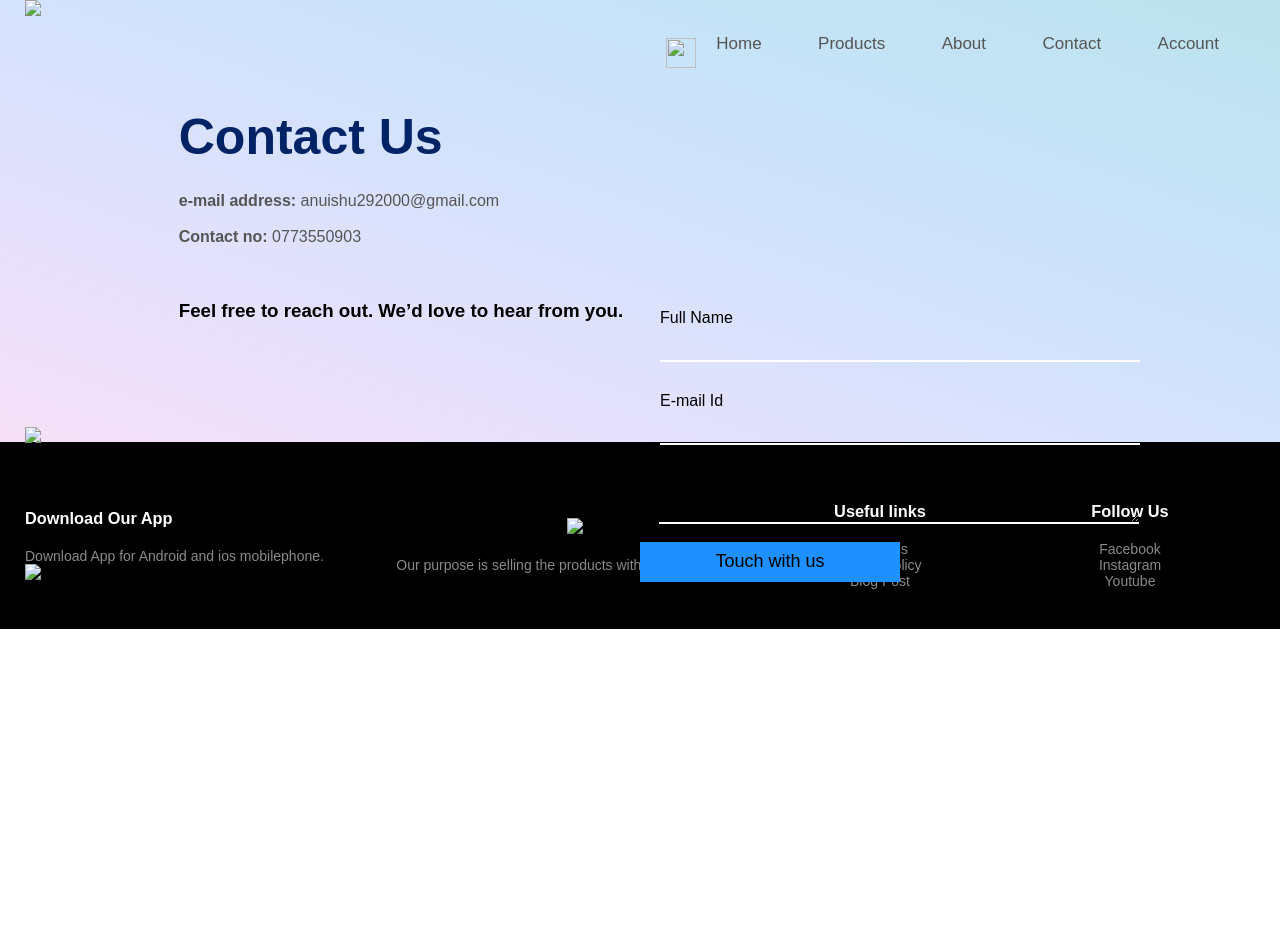
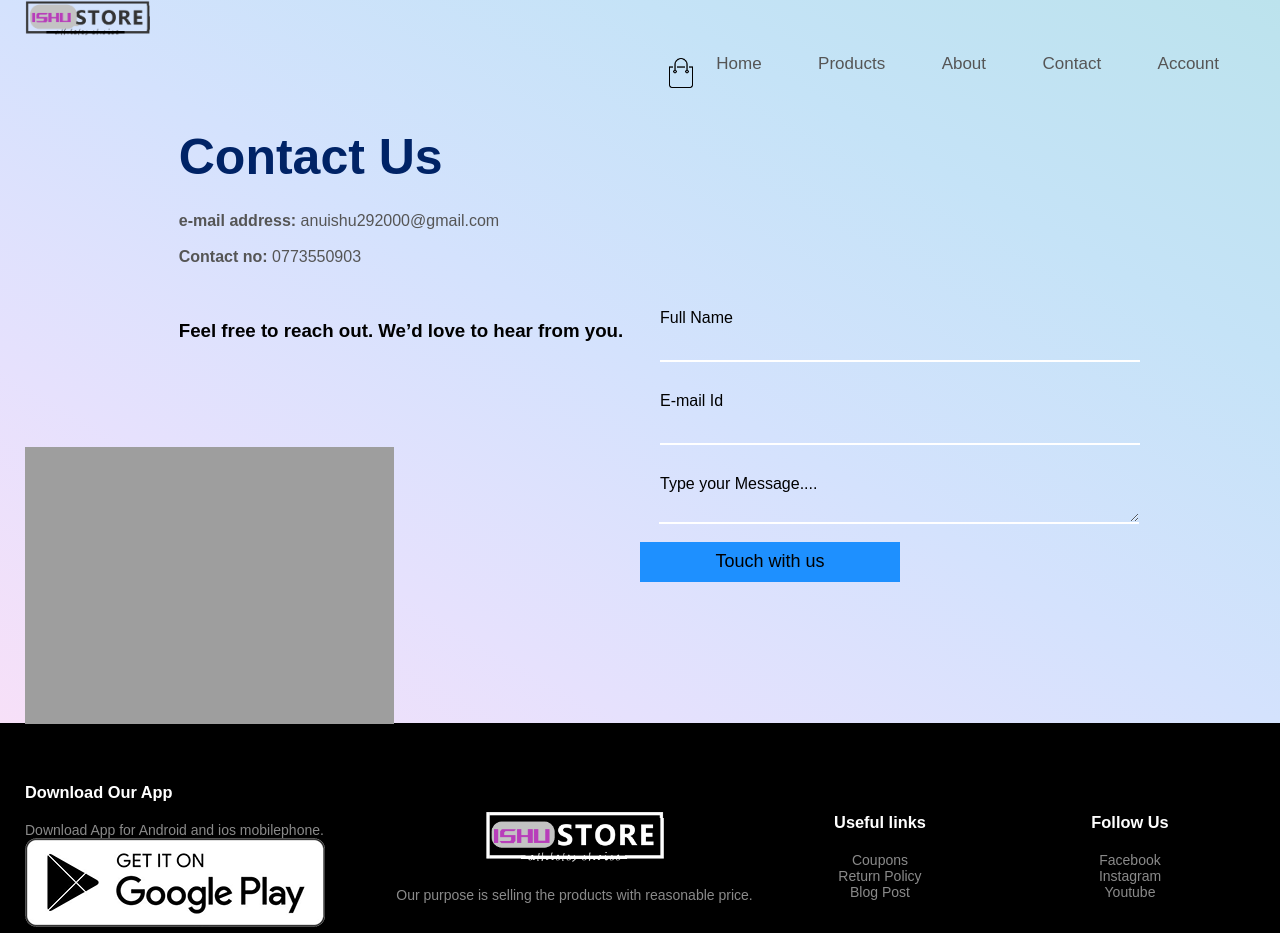
Before and after one commit to Ishvini29/store_website, a plain HTML site: page contact.html in a window 1280 px wide. Before the commit the page ends 880 px from the top, so only its background shows below. Drawn offline with Linux system fonts and the light colour scheme; the site is published under a folder, as on GitHub Pages, so addresses that start at the root find nothing.

Commit message:
Update contact.html

```diff
--- a/contact.html
+++ b/contact.html
@@ -87,10 +87,10 @@
 	<div class="container">
 	<div class="navbar">
 		<div class="logo">
-			<img src="/images/logo.png"width="125px">
+			<img src="images/logo.png"width="125px">
 		</div>
 		<nav>
-			<img src="/images/cart.png"width="30px"height="30px">
+			<img src="images/cart.png"width="30px"height="30px">
 			<ul>
 				<li><a href="index.html">Home</a></li>
 				<li><a href="product.html">Products</a></li>
@@ -135,7 +135,7 @@
           </div>
     </form>
 		<div class="page-9">
-			<img src="/images/contact.png">
+			<img src="images/contact.png">
 		</div>
 	</div>
 	</div>
@@ -149,11 +149,11 @@
 					<h3>Download Our App</h3>
 					<p>Download App for Android and ios mobilephone.<p>
 					<div class="app-logo">
-					<img src="/images/play-store.png">
+					<img src="images/play-store.png">
 					</div>
 				</div>
 				<div class="footer-col-2">
-					<img src="/images/logo-white.png">
+					<img src="images/logo-white.png">
 					<p>Our purpose is selling the products with reasonable price.<p>
 				</div>
 				<div class="footer-col-3">
```
